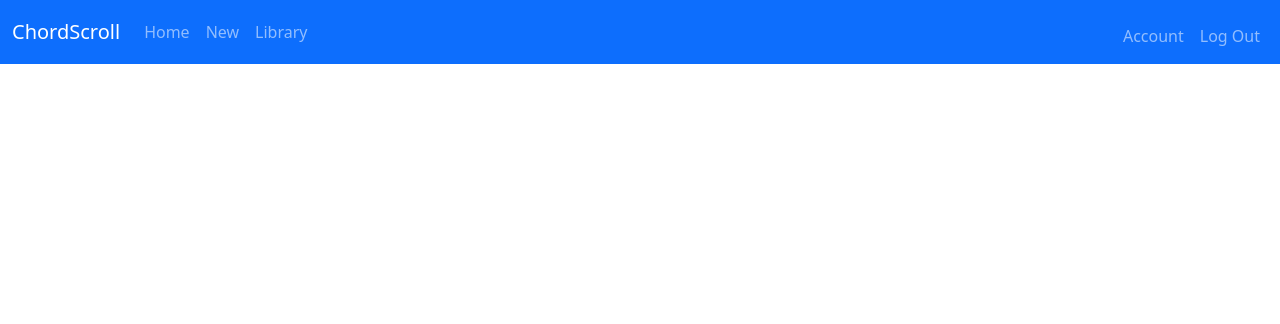
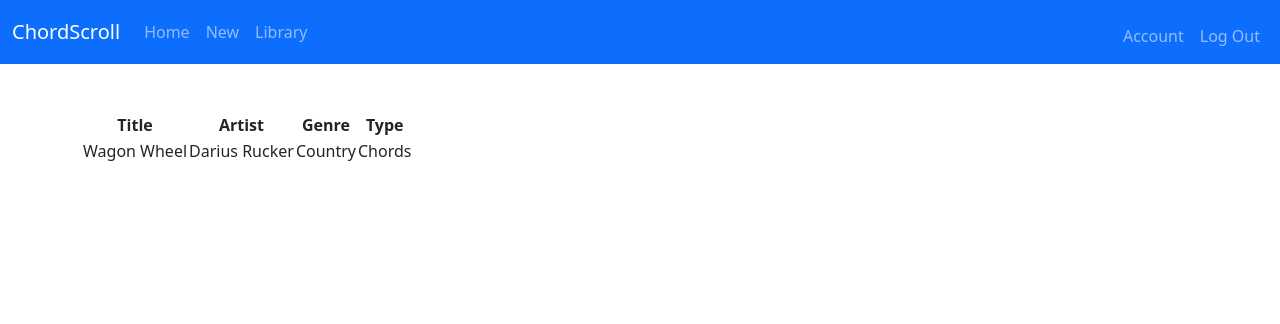
Before and after one commit to EthanKC/chord-scroll, a Flask app: page /library in a window 1280 px wide. Shown: the top 324 px of the page. Run offline with Flask 3, Linux system fonts and the light colour scheme; a user stored in the database is signed in; some libraries are stand-ins or nearby versions.

Commit message:
Built out /library table. Added type and genre to /new. Created type and genre tables to db, and added type_id and genre_id to songs table

```diff
--- a/app.py
+++ b/app.py
@@ -258,6 +258,8 @@ def new():
         title = request.form.get("title")
         artist = request.form.get("artist")
         song = request.form.get("song")
+        typeID = request.form.get("type")
+        genreID = request.form.get("genre")
 
         # Ensure title was submitted
         if not title:
@@ -269,16 +271,40 @@ def new():
             flash("Song Required")
             return redirect("/new")
 
+        # Ensure type was submitted
+        if not typeID:
+            flash("Type Required")
+            return redirect("/new")
+
+        # Ensure valid type was submitted
+        typeCheck = db.execute("SELECT id FROM type WHERE id = ?", typeID)
+        if not typeCheck:
+            flash("Invalid Type")
+            return redirect("/new")
+
+        # Ensure genre was submitted
+        if not genreID:
+            flash("Genre Required")
+            return redirect("/new")
+
+        # Ensure valid genre was submitted
+        genreCheck = db.execute("SELECT id FROM genre WHERE id = ?", genreID)
+        if not genreCheck:
+            flash("Invalid Genre")
+            return redirect("/new")
+
         if artist:
-            db.execute("INSERT INTO songs (title, artist, song_text, person_id) VALUES(?,?,?,?)", title, artist, song, session["user_id"])
+            db.execute("INSERT INTO songs (title, artist, song_text, type_id, genre_id, user_id) VALUES(?,?,?,?,?,?)", title, artist, song, typeID, genreID, session["user_id"])
         else:
-           db.execute("INSERT INTO songs (title, song_text, person_id) VALUES(?,?,?,?)", title, song, session["user_id"])
+           db.execute("INSERT INTO songs (title, song_text, type_id, genre_id, user_id) VALUES(?,?,?,?,?)", title, song, typeID, genreID, session["user_id"])
 
         flash("Song Saved")
         return redirect("/new")
 
     else:
-        return render_template("new.html")
+        genres = db.execute("SELECT * FROM genre")
+        types = db.execute("SELECT * FROM type")
+        return render_template("new.html", genres=genres, types=types)
 
 @app.route("/library", methods=["GET","POST"])
 @login_required
@@ -288,4 +314,5 @@ def library():
         return render_template("library.html")
 
     else:
-        return render_template("library.html")
+        songs = db.execute("SELECT s.title, s.artist, t.type, g.genre FROM songs s, type t, genre g WHERE s.user_id = ? AND t.id = s.type_id AND g.id = s.genre_id", session["user_id"])
+        return render_template("library.html", songs=songs)
--- a/templates/library.html
+++ b/templates/library.html
@@ -6,6 +6,26 @@
 
 {% block main %}
 
-
-
+    <div>
+        <table>
+            <thead>
+                <tr>
+                    <th>Title</th>
+                    <th>Artist</th>
+                    <th>Genre</th>
+                    <th>Type</th>
+                </tr>
+            </thead>
+            <tbody>
+                {% for song in songs %}
+                    <tr>
+                        <td>{{ song.title }}</td>
+                        <td>{{ song.artist }}</td>
+                        <td>{{ song.genre }}</td>
+                        <td>{{ song.type }}</td>
+                    </tr>
+                {% endfor %}
+            </tbody>
+        </table>
+    </div>
 {% endblock %}
```
Also changed, not shown: templates/new.html (+19 -1 lines), chord-scroll.db, 1 other file.
